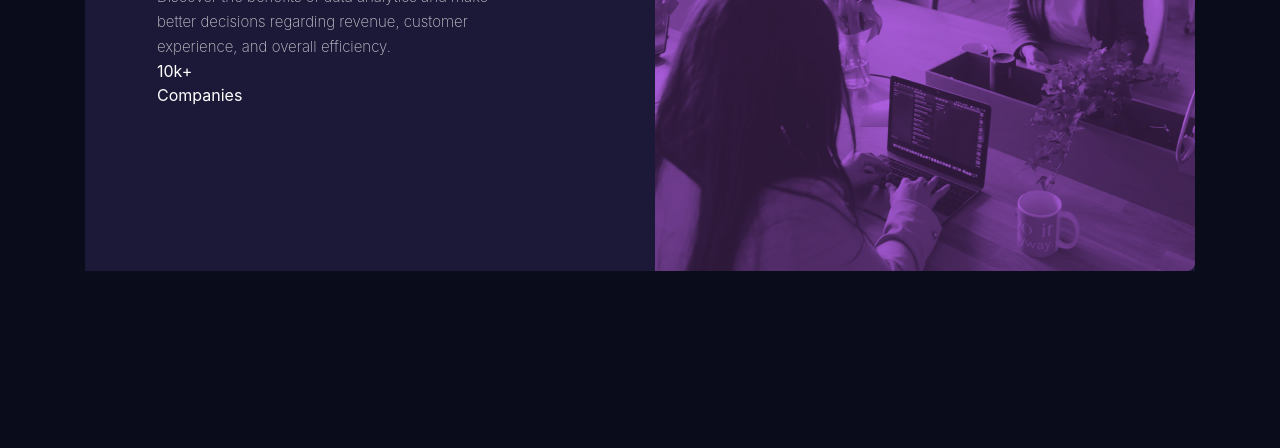
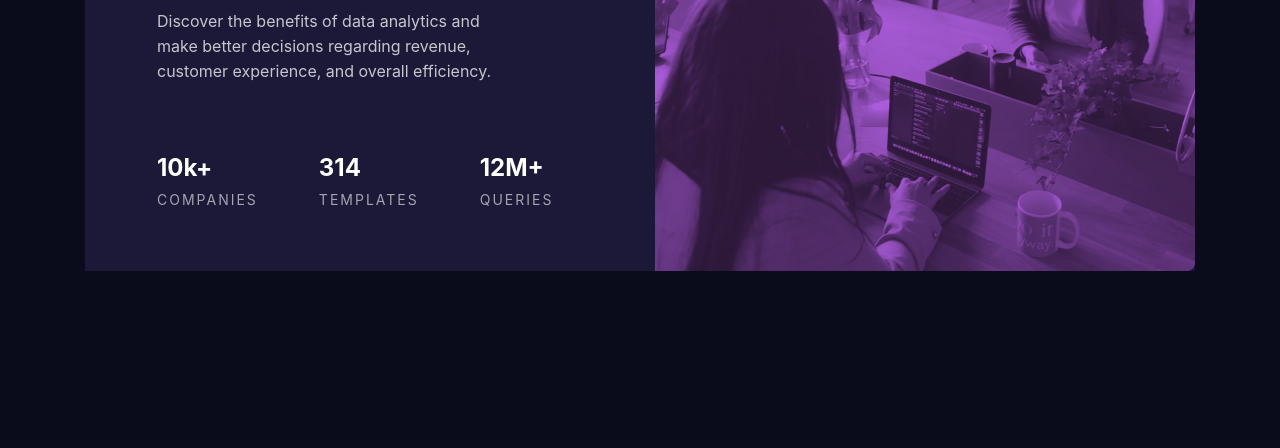
Before and after one commit to athenaa-02/learning_tailwind, a website: page index.html in a window 1280 px wide. Shown: the part 352-800 px from the top of the page. Drawn offline with Linux system fonts and the light colour scheme.

Commit message:
feat: completed desktop page

```diff
--- a/index.html
+++ b/index.html
@@ -11,16 +11,26 @@
     <main class="w-full h-screen bg-[#0A0C1C] flex justify-center items-center">
         <section class="flex text-white w-[1110px] h-[446px] bg-[#1B1937]">
         <aside class="w-[570px] pt-[71px] pr-[124px] pb-[59px] pl-[72px]">
-            <h1 class="w-[403px] h-[88px] font-[700] text-[36px] leading-[44px]">Get <span class="text-[#AB5CDB]"> insights </span> that help your business grow.</h1>
-            <article class="w-[374px] h-[75px] text-[15px] font-extralight opacity-75 leading-[25px] tracking-normal ">
+            <h1 class="w-[403px] h-[88px] font-[700] text-[36px] leading-[44px] mb-[25px]">Get <span class="text-[#AB5CDB]"> insights </span> that help your business grow.</h1>
+            <article class="w-[350px] h-[75px] text-[16px] opacity-75 leading-[25px] ">
                 Discover the benefits of data analytics and make better
                 decisions regarding revenue, customer experience,
                  and overall efficiency.
             </article>
-            <section class="">
+            <section class="mt-[72px] flex gap-[61px]">
                 <div>
-                    <p>10k+</p>
-                    <p>Companies</p>
+                    <p class="font-[700] text-[24px] leading-[100%] mb-[7px]">10k+</p>
+                    <p class="text-[14px] leading-[25px] opacity-60 tracking-[2px]">COMPANIES</p>
+                </div>
+
+                <div>
+                    <p class="font-[700] text-[24px] leading-[100%] mb-[7px]">314</p>
+                    <p class="text-[14px] leading-[25px] opacity-60 tracking-[2px]">TEMPLATES</p>
+                </div>
+
+                <div>
+                    <p class="font-[700] text-[24px] leading-[100%] mb-[7px]">12M+</p>
+                    <p class="text-[14px] leading-[25px] opacity-60 tracking-[2px]">QUERIES</p>
                 </div>
             </section>
         </aside>
```
Also changed, not shown: input.css (line endings or trailing spaces), output.css.
